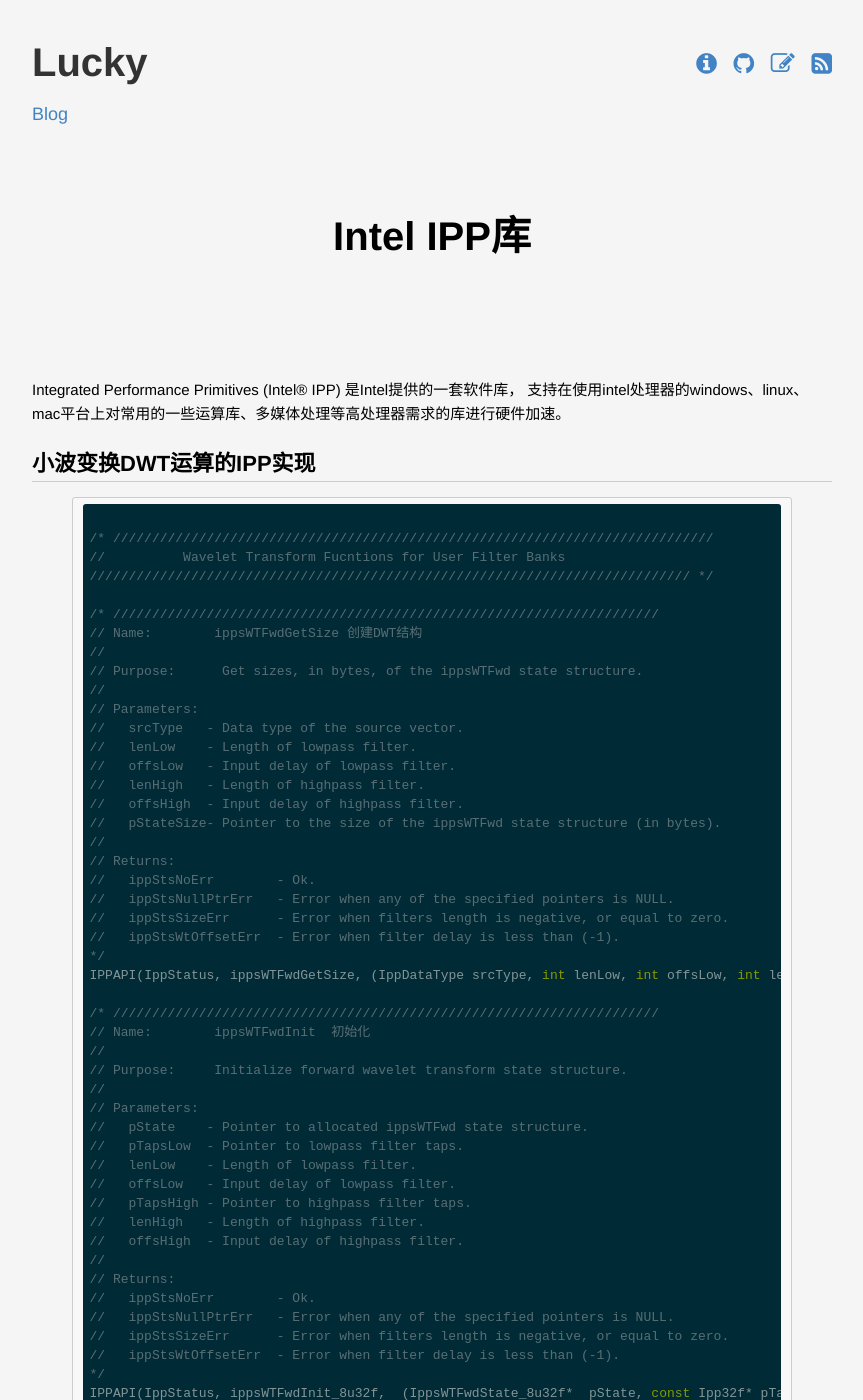
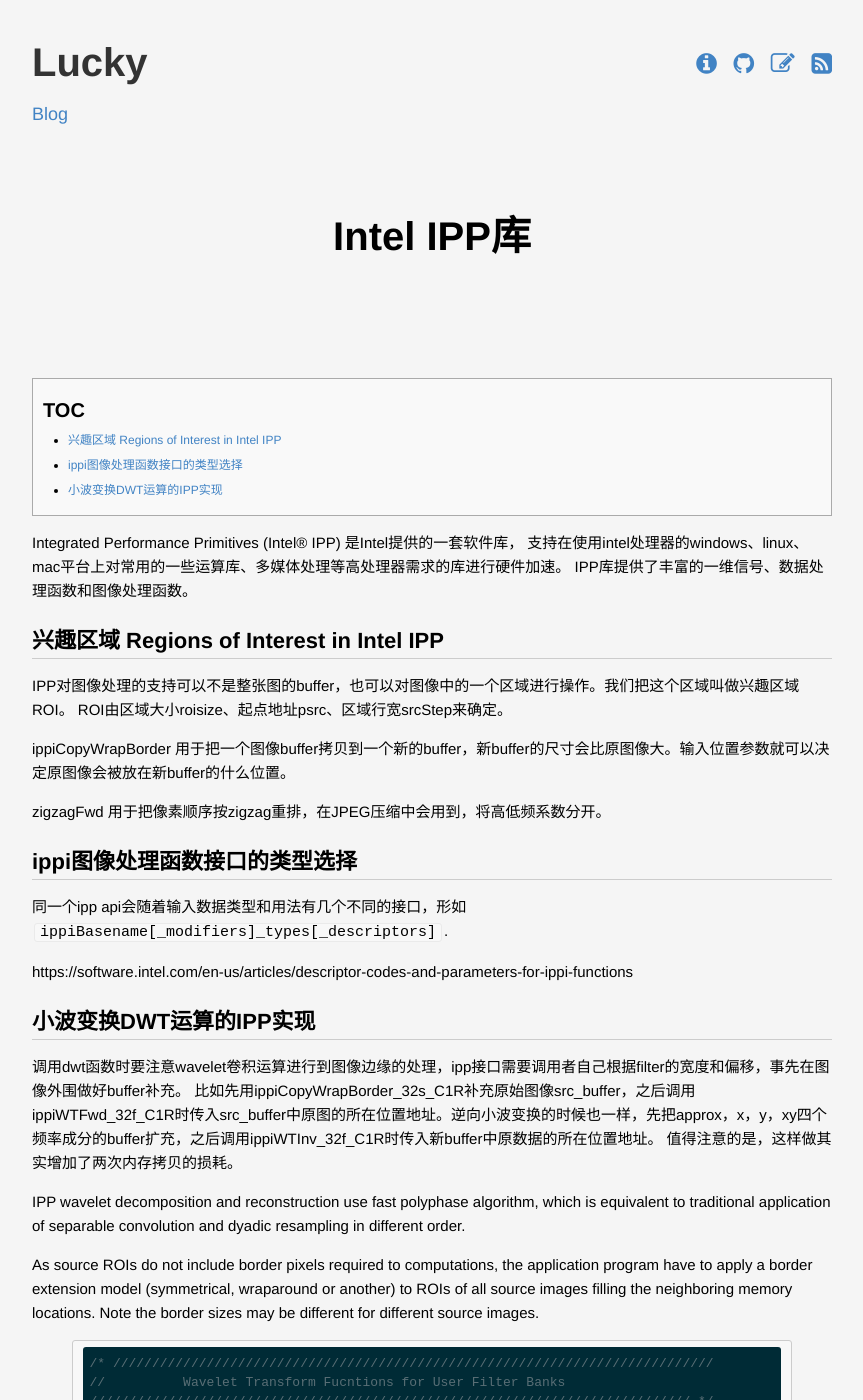
Before and after one commit to lucky521/blog, a Jekyll site: the page built from _posts/2017-09-01-Intel-IPP.markdown, in a window 1280 px wide and 1400 px high. Shown: the whole window, without its empty margins (208-1071 px from the left). Built offline with Jekyll 4.4.1, drawn with Linux system fonts in a browser that asks for light colours.

Commit message:
Update blog.

```diff
--- a/_posts/2017-09-01-Intel-IPP.markdown
+++ b/_posts/2017-09-01-Intel-IPP.markdown
@@ -6,9 +6,37 @@
 
 Integrated Performance Primitives (Intel® IPP) 是Intel提供的一套软件库，
 支持在使用intel处理器的windows、linux、mac平台上对常用的一些运算库、多媒体处理等高处理器需求的库进行硬件加速。
+IPP库提供了丰富的一维信号、数据处理函数和图像处理函数。
 
 
+## 兴趣区域 Regions of Interest in Intel IPP
+
+IPP对图像处理的支持可以不是整张图的buffer，也可以对图像中的一个区域进行操作。我们把这个区域叫做兴趣区域ROI。
+ROI由区域大小roisize、起点地址psrc、区域行宽srcStep来确定。
+
+ippiCopyWrapBorder 用于把一个图像buffer拷贝到一个新的buffer，新buffer的尺寸会比原图像大。输入位置参数就可以决定原图像会被放在新buffer的什么位置。
+
+zigzagFwd 用于把像素顺序按zigzag重排，在JPEG压缩中会用到，将高低频系数分开。
+
+
+## ippi图像处理函数接口的类型选择
+
+同一个ipp api会随着输入数据类型和用法有几个不同的接口，形如`ippiBasename[_modifiers]_types[_descriptors]`.
+
+https://software.intel.com/en-us/articles/descriptor-codes-and-parameters-for-ippi-functions
+
 ## 小波变换DWT运算的IPP实现
+
+调用dwt函数时要注意wavelet卷积运算进行到图像边缘的处理，ipp接口需要调用者自己根据filter的宽度和偏移，事先在图像外围做好buffer补充。
+比如先用ippiCopyWrapBorder_32s_C1R补充原始图像src_buffer，之后调用ippiWTFwd_32f_C1R时传入src_buffer中原图的所在位置地址。逆向小波变换的时候也一样，先把approx，x，y，xy四个频率成分的buffer扩充，之后调用ippiWTInv_32f_C1R时传入新buffer中原数据的所在位置地址。
+值得注意的是，这样做其实增加了两次内存拷贝的损耗。
+
+
+IPP wavelet decomposition and reconstruction use fast polyphase algorithm, which is equivalent to traditional application of separable convolution and dyadic resampling in different order.
+
+
+As source ROIs do not include border pixels required to computations, the application program have to apply a border extension model (symmetrical, wraparound or another) to ROIs of all source images filling the neighboring memory locations. Note the border sizes may be different for different source images.
+
 
 {% highlight cpp %}
 /* /////////////////////////////////////////////////////////////////////////////
```
